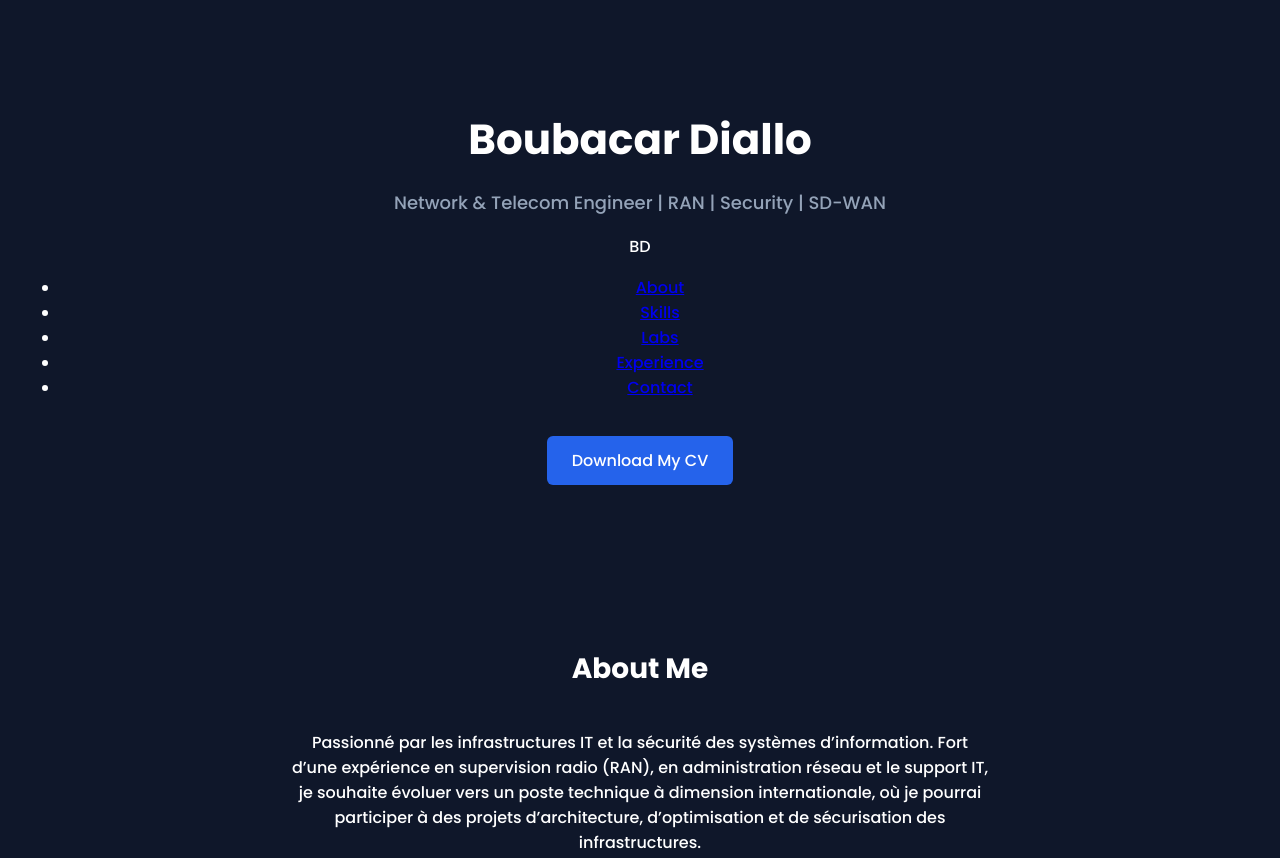
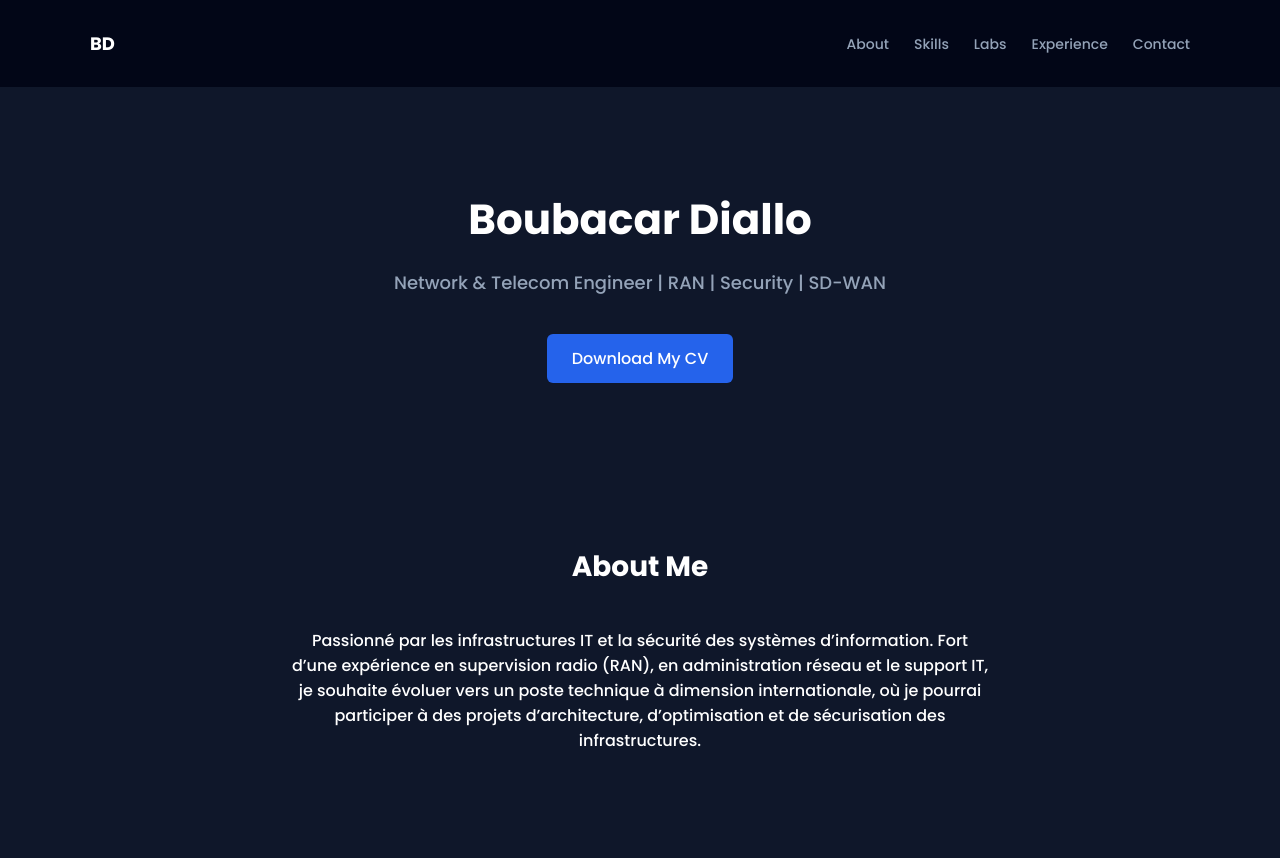
Before and after one commit to boubadiallo2/boubadiallo2.github.io, a plain HTML site: page index.html in a window 1280 px wide. Shown: the top 858 px of the page. Drawn offline with Linux system fonts and the light colour scheme.

Commit message:
Update index.html

```diff
--- a/index.html
+++ b/index.html
@@ -18,6 +18,7 @@ body {
 header {
     text-align: center;
     padding: 80px 20px;
+    margin-top: 80px;
 }
 
 header h1 {
@@ -81,16 +82,58 @@ footer {
     background: #020617;
     color: #94a3b8;
 }
+
+html {
+    scroll-behavior: smooth;
+}
+
+nav {
+    position: fixed;
+    width: 100%;
+    background: #020617;
+    padding: 15px 0;
+    top: 0;
+    z-index: 1000;
+}
+
+.nav-container {
+    max-width: 1100px;
+    margin: auto;
+    display: flex;
+    justify-content: space-between;
+    align-items: center;
+    padding: 0 20px;
+}
+
+nav ul {
+    list-style: none;
+    display: flex;
+    gap: 25px;
+}
+
+nav a {
+    color: #94a3b8;
+    text-decoration: none;
+    font-size: 14px;
+    transition: 0.3s;
+}
+
+nav a:hover {
+    color: #2563eb;
+}
+
+.logo {
+    color: white;
+    font-weight: bold;
+    font-size: 18px;
+}
+
 </style>
 </head>
 
 <body>
 
-
-<header>
-    <h1>Boubacar Diallo</h1>
-    <p>Network & Telecom Engineer | RAN | Security | SD-WAN</p>
-    <nav>
+<nav>
         <div class="nav-container">
             <div class="logo">BD</div>
             <ul>
@@ -101,7 +144,11 @@ footer {
                 <li><a href="#contact">Contact</a></li>
             </ul>
         </div>
-    </nav>
+  </nav>
+
+<header>
+    <h1>Boubacar Diallo</h1>
+    <p>Network & Telecom Engineer | RAN | Security | SD-WAN</p>
     <a href="CV-Boubacar-DIALLO.pdf" class="btn" target="_blank">Download My CV</a>
 </header>
 
```
